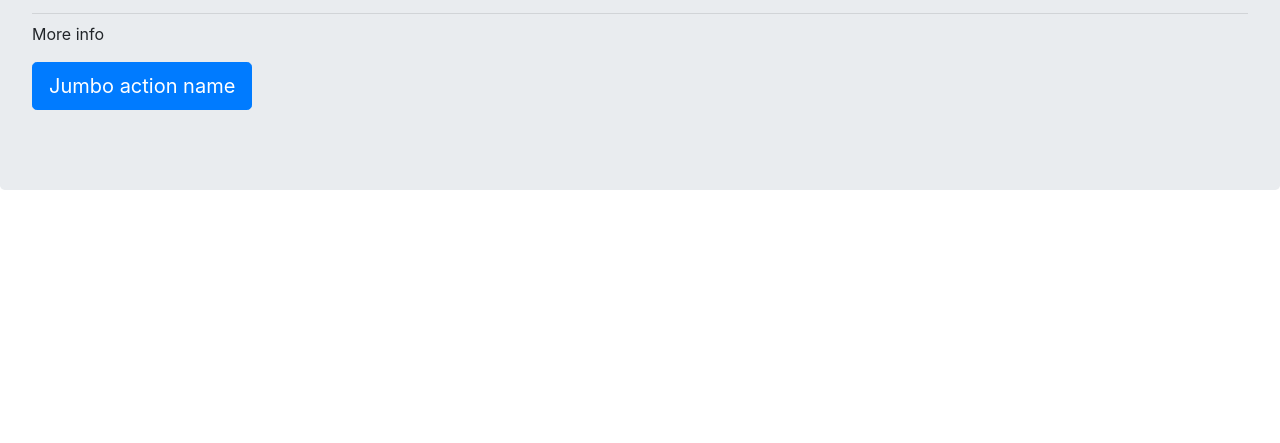
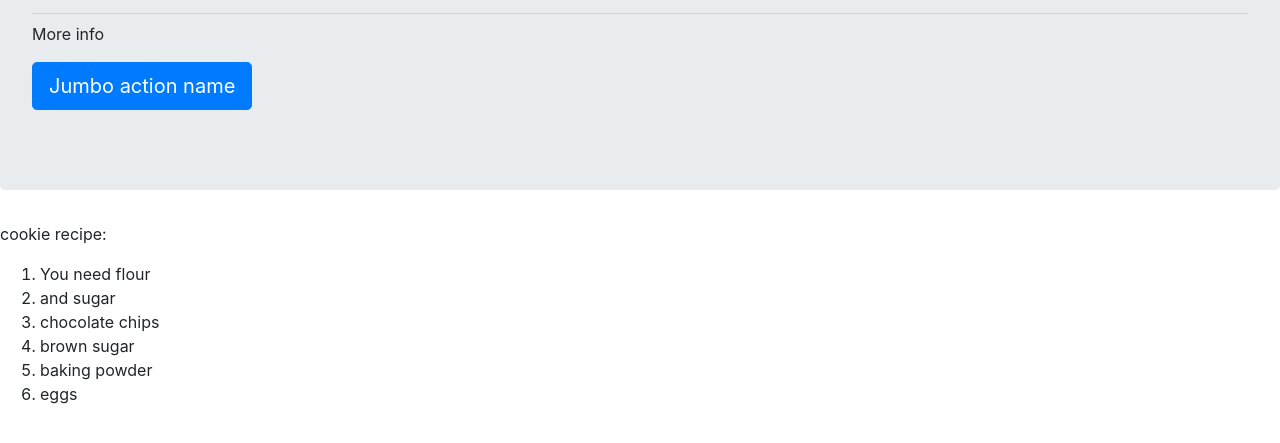
Before and after one commit to jbejar/powder2, a plain HTML site: page index.html in a window 1280 px wide. Shown: the part 191-634 px from the top of the page. Drawn offline with nearby package versions, Linux system fonts and the light colour scheme.

Commit message:
cookie recipe engaged

```diff
--- a/index.html
+++ b/index.html
@@ -19,6 +19,17 @@
               <a class="btn btn-primary btn-lg" href="Jumbo action link" role="button">Jumbo action name</a>
           </p>
       </div>
+      <div>
+          <p>cookie recipe:</p>
+          <ol>
+              <li>You need flour</li>
+              <li>and sugar</li>
+              <li>chocolate chips</li>
+              <li>brown sugar</li>
+              <li>baking powder</li>
+              <li>eggs</li>
+          </ol>
+      </div>
     <!-- Optional JavaScript -->
     <!-- jQuery first, then Popper.js, then Bootstrap JS -->
     <script src="https://code.jquery.com/jquery-3.3.1.slim.min.js" integrity="sha384-q8i/X+965DzO0rT7abK41JStQIAqVgRVzpbzo5smXKp4YfRvH+8abtTE1Pi6jizo" crossorigin="anonymous"></script>
```
